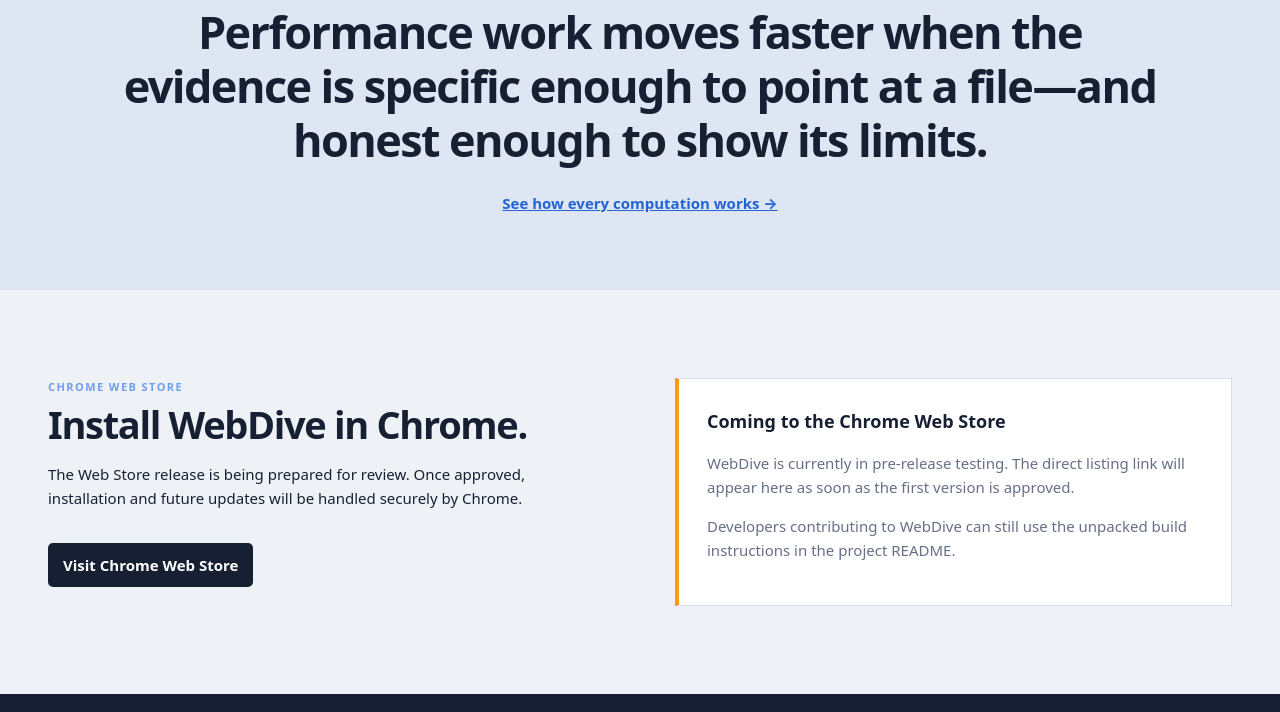
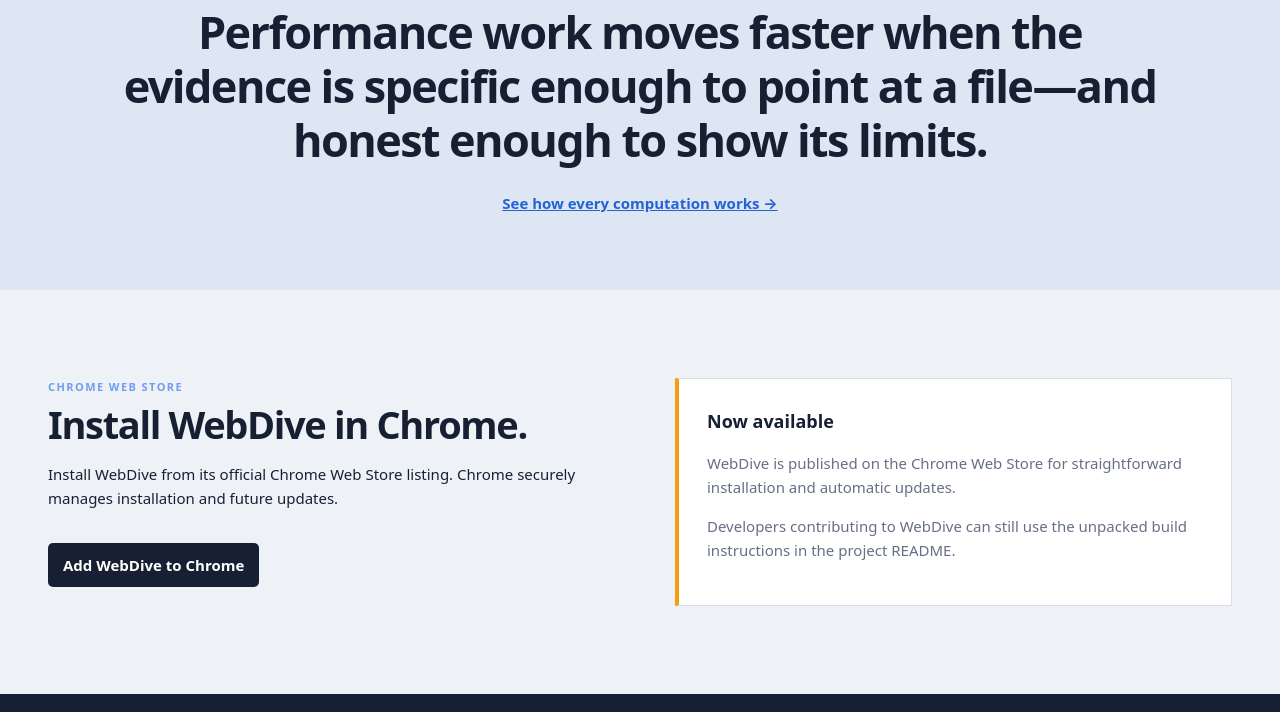
Before and after one commit to prash471/webdive, a browser extension: page index.html in a window 1280 px wide. Shown: the part 1628-2340 px from the top of the page. Drawn offline with Linux system fonts and the light colour scheme.

Commit message:
Link published Chrome Web Store listing

```diff
--- a/index.html
+++ b/index.html
@@ -7,7 +7,7 @@
     <section class="hero"><div class="hero-copy"><span class="kicker">SEE WHAT YOUR WEB APP REALLY COSTS</span><h1>Go beneath the bundle.</h1><p>Record a real product journey and connect every loaded resource to code coverage, CPU activity, long tasks, rendering work, and original source modules—without sending application data to a backend.</p><div class="hero-actions"><a class="button primary" href="#install">Install WebDive</a><a class="button secondary" href="methodology.html">Read the methodology</a></div><ul class="trust"><li>No backend</li><li>No analytics</li><li>Local run history</li></ul></div><div class="signal-card" aria-label="Example WebDive result"><div class="signal-head"><span>dashboard workflow</span><b>Complete</b></div><div class="signal-grid"><article><small>Resources</small><strong>794</strong><span>1.9 MB transferred</span></article><article><small>Unused JS</small><strong>43.3 MB</strong><span>45% of measured source</span></article><article><small>Main thread</small><strong>48%</strong><span>6.74 s busy</span></article><article><small>Long tasks</small><strong>24</strong><span>75 scripts contributing</span></article></div><div class="signal-list"><span>Priority</span><span>Resource</span><span>Driver</span><b>High</b><code>main.chunk.js</code><span>V8 compile/parse</span><b>High</b><code>pricing.chunk.js</code><span>Unused JavaScript</span><b>Medium</b><code>analytics.js</code><span>Main-thread blocking</span></div></div></section>
     <section id="capabilities" class="section"><div class="section-intro"><span class="kicker">ONE JOURNEY, CONNECTED EVIDENCE</span><h2>From network request to original module.</h2><p>WebDive turns raw Chrome DevTools Protocol streams into a local, sortable investigation surface.</p></div><div class="feature-grid"><article><span>01</span><h3>Resource inventory</h3><p>Transfer, decoded size, request duration, host, cache-aware interpretation, and every loaded file in one table.</p></article><article><span>02</span><h3>Used versus unused</h3><p>Precise V8 coverage and Chrome CSS rule usage, with generated source highlighted by measured range.</p></article><article><span>03</span><h3>CPU and blocking</h3><p>URL-attributed V8 samples, JavaScript events, long-task contributors, compilation, layout, style, and garbage collection.</p></article><article><span>04</span><h3>Source maps</h3><p>Trace minified bundle opportunities back to original modules when an accessible standard source map is present.</p></article><article><span>05</span><h3>Repeatable runs</h3><p>Persistent local history, restorable backups, cold-cache quick actions, and transparent formulas for every metric.</p></article><article><span>06</span><h3>Local by design</h3><p>No server, tracking endpoint, or hosted analysis pipeline. Captured application data stays in the extension.</p></article></div></section>
     <section class="principle"><blockquote>Performance work moves faster when the evidence is specific enough to point at a file—and honest enough to show its limits.</blockquote><a href="methodology.html">See how every computation works →</a></section>
-    <section id="install" class="section install"><div><span class="kicker">CHROME WEB STORE</span><h2>Install WebDive in Chrome.</h2><p>The Web Store release is being prepared for review. Once approved, installation and future updates will be handled securely by Chrome.</p><a class="button store-button" href="https://chromewebstore.google.com/" target="_blank" rel="noopener">Visit Chrome Web Store</a></div><div class="release-note"><strong>Coming to the Chrome Web Store</strong><p>WebDive is currently in pre-release testing. The direct listing link will appear here as soon as the first version is approved.</p><p>Developers contributing to WebDive can still use the unpacked build instructions in the project README.</p></div></section>
+    <section id="install" class="section install"><div><span class="kicker">CHROME WEB STORE</span><h2>Install WebDive in Chrome.</h2><p>Install WebDive from its official Chrome Web Store listing. Chrome securely manages installation and future updates.</p><a class="button store-button" href="https://chromewebstore.google.com/detail/webdive-journey-analyzer/labanghiblleihilkghoankklokbbhac" target="_blank" rel="noopener">Add WebDive to Chrome</a></div><div class="release-note"><strong>Now available</strong><p>WebDive is published on the Chrome Web Store for straightforward installation and automatic updates.</p><p>Developers contributing to WebDive can still use the unpacked build instructions in the project README.</p></div></section>
   </main>
   <footer><img src="assets/webdive-logo-light.svg" alt="WebDive"><p>Local evidence for faster web applications.</p><nav><a href="methodology.html">Methodology</a><a href="privacy.html">Privacy</a><a href="brand.html">Brand guide</a></nav></footer>
 </body></html>
```
Also changed, not shown: README.md.
